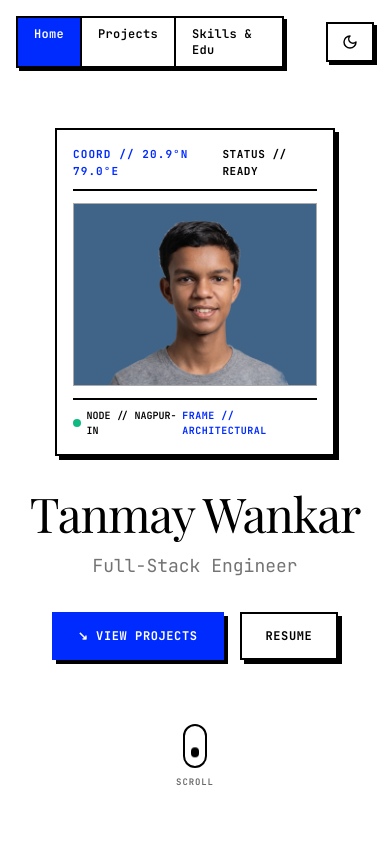
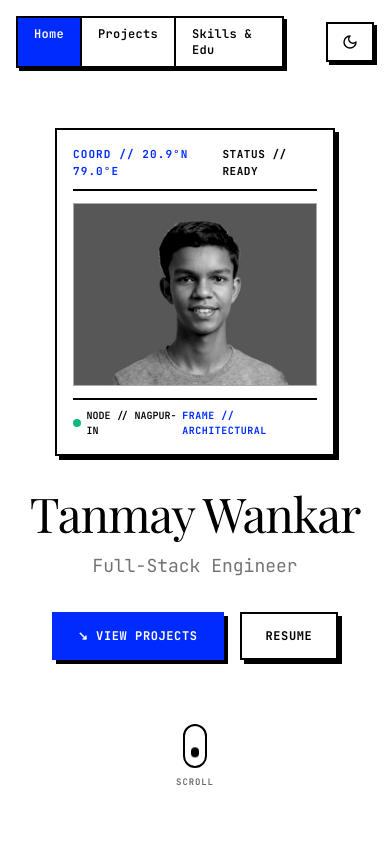
Before and after one commit to tanmaywankar/Portfolio-redesign, a React (Vite) app: page / in a window 390 px wide. Shown: the top 844 px of the page. Built offline with nearby package versions, Linux system fonts and the light colour scheme; no server answers; a web font is replaced by a local one.

Commit message:
fix(mobile): lock portrait to grayscale on mobile without color transition on hover/tap

```diff
--- a/src/components/hero/HeroGraphic.jsx
+++ b/src/components/hero/HeroGraphic.jsx
@@ -23,7 +23,7 @@ export const HeroGraphic = ({ photoSrc }) => {
             <img
               src={photoSrc}
               alt="Tanmay Wankar"
-              className="w-full h-full object-cover group-hover:grayscale-0 group-hover:contrast-100 transition-all duration-300"
+              className="hero-portrait w-full h-full object-cover transition-[filter] duration-300"
             />
           ) : (
             <>
--- a/src/styles/globals.css
+++ b/src/styles/globals.css
@@ -92,19 +92,33 @@
   animation: ud 2s ease-in-out infinite;
 }
 
-/* Remove greyscale and contrast boost on Android and mobile touch devices */
-html.is-android img,
-html.is-android .grayscale,
-html.is-android [class*="grayscale"] {
+/* Remove greyscale on Android and mobile touch devices for project images, but keep hero portrait grayscale */
+html.is-android img:not(.hero-portrait),
+html.is-android .grayscale:not(.hero-portrait),
+html.is-android [class*="grayscale"]:not(.hero-portrait) {
   filter: none !important;
   -webkit-filter: none !important;
 }
 
 @media (hover: none) and (pointer: coarse) {
-  img,
-  .grayscale,
-  [class*="grayscale"] {
+  img:not(.hero-portrait),
+  .grayscale:not(.hero-portrait),
+  [class*="grayscale"]:not(.hero-portrait) {
     filter: none !important;
     -webkit-filter: none !important;
   }
 }
+
+/* Hero portrait: stay grayscale on mobile (never turn to color on hover/tap) */
+.hero-portrait {
+  filter: grayscale(100%) contrast(125%) !important;
+  -webkit-filter: grayscale(100%) contrast(125%) !important;
+}
+
+@media (min-width: 1024px) {
+  /* On PC / desktop, allow hover to reveal full color */
+  .group:hover .hero-portrait {
+    filter: none !important;
+    -webkit-filter: none !important;
+  }
+}
```
